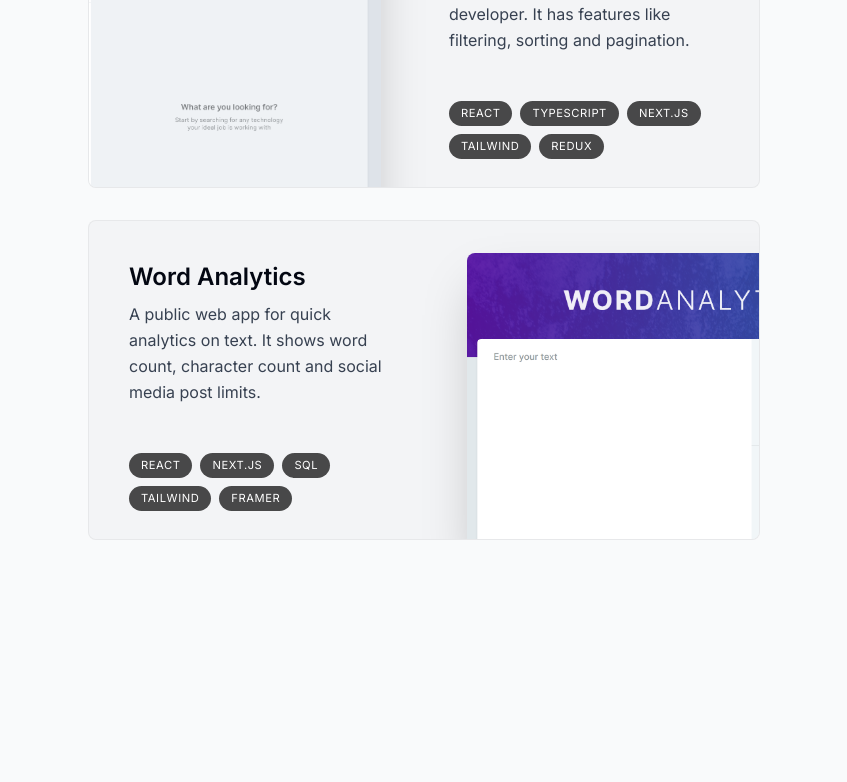
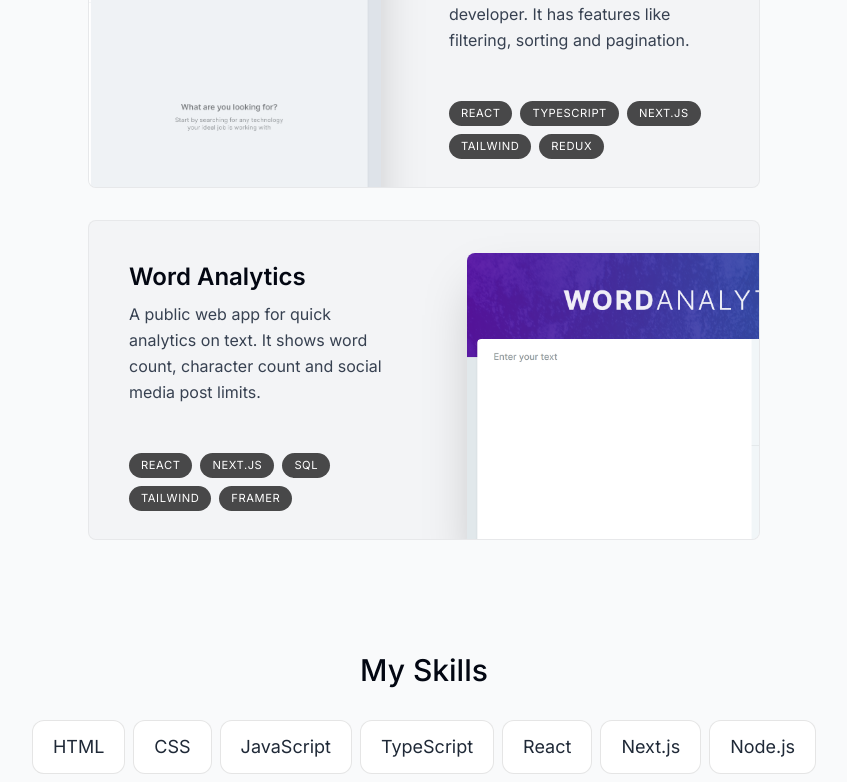
Before and after one commit to thiagotfsilva/portfolio-nextjs, a Next.js app: page / in a window 1280 px wide. Shown: the part 2000-2782 px from the top of the page, without its empty margins (216-1063 px from the left). Built offline with nearby package versions, Linux system fonts and the light colour scheme.

Commit message:
implements skills section

```diff
--- a/app/page.tsx
+++ b/app/page.tsx
@@ -2,6 +2,7 @@
 import Intro from '@/components/intro';
 import Projects from '@/components/projects';
 import SectionDivider from '@/components/section-divider';
+import Skills from '@/components/skills';
 
 export default function Home() {
   return (
@@ -10,6 +11,7 @@
       <SectionDivider />
       <About />
       <Projects />
+      <Skills />
     </main>
   )
 }
--- a/components/projects.tsx
+++ b/components/projects.tsx
@@ -9,7 +9,7 @@
   const { ref } = useSectionInView("Projects", 0.5)
 
   return (
-    <section id='projects' className='scroll-mt-28' ref={ref}>
+    <section id='projects' className='scroll-mt-28 mb-28' ref={ref}>
       <SectionHeading>My Projects</SectionHeading>
       <div className="">
         {
--- /dev/null
+++ b/components/skills.tsx
@@ -0,0 +1,46 @@
+"use client"
+import React from 'react'
+import SectionHeading from './section-heading'
+import { skillsData } from '@/lib/data'
+import useSectionInView from '@/lib/hook'
+import { motion } from 'framer-motion'
+
+const fadeInAnimationsVariants = {
+  initial: {
+    opacity: 0,
+    y: 100,
+  },
+  animate: (index: number) => ({
+    opacity: 1,
+    y: 0,
+    transition: {
+      delay: 0.05 * index,
+    }
+  }),
+};
+
+const Skills = () => {
+  const { ref } = useSectionInView("Skills");
+  return (
+    <section ref={ref} id='skills' className='mb-28 max-w-[53rem] scroll-mt-28 text-center sm:mb-40'>
+      <SectionHeading>My skills</SectionHeading>
+      <ul className='flex flex-wrap justify-center gap-2 text-lg text-gray-800'>
+        {skillsData.map((skill, index) => (
+          <motion.li
+           initial="initial"
+           whileInView="animate"
+           variants={fadeInAnimationsVariants}
+           viewport={{
+            once: true
+           }}
+           custom={index}
+           className='bg-white border border-black/[0.1] rounded-xl px-5 py-3'
+           key={index}
+          >{skill}</motion.li>
+        ))}
+      </ul>
+    </section>
+  )
+}
+
+export default Skills
```
